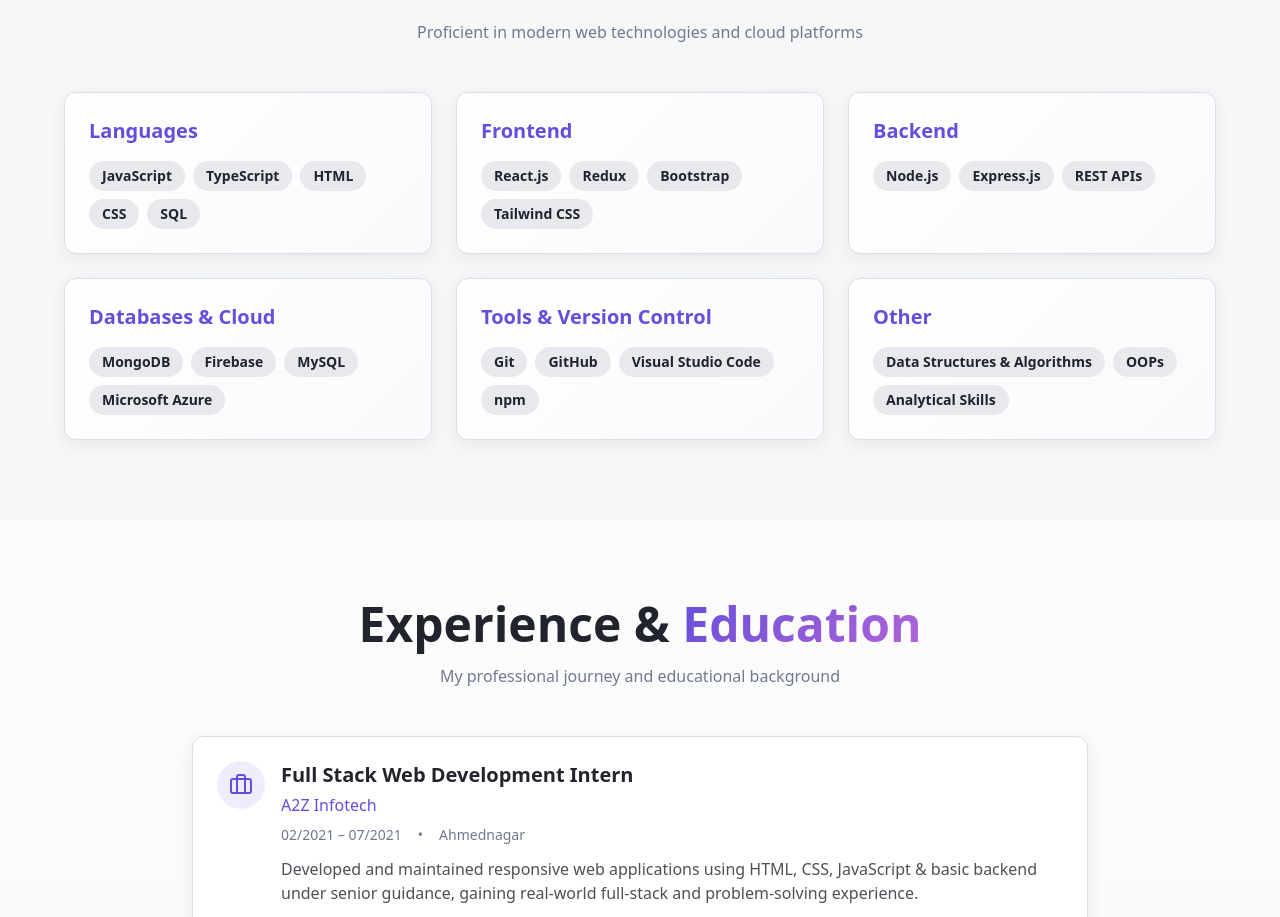
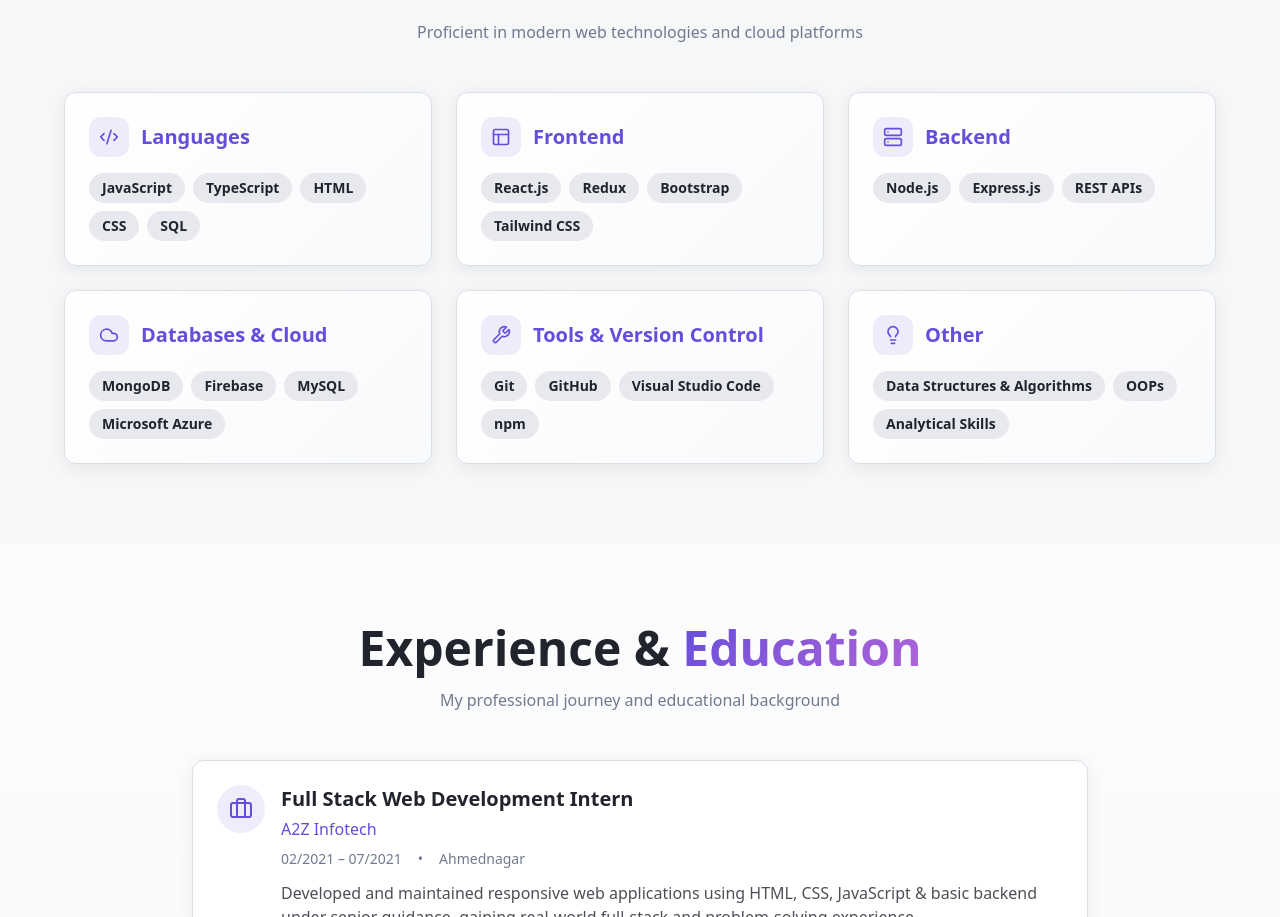
Before and after one commit to Shwetaaa-coder/shweta-portfolio, a React (Vite) app: page / in a window 1280 px wide. Shown: the part 924-1841 px from the top of the page. Built offline with nearby package versions, Linux system fonts and the light colour scheme; the HTML template or start-up script is replaced by a standard one.

Commit message:
Add icons for skills

```diff
--- a/src/components/Skills.tsx
+++ b/src/components/Skills.tsx
@@ -1,29 +1,36 @@
 import { Card } from "@/components/ui/card";
 import { Badge } from "@/components/ui/badge";
+import { Code2, Layout, Server, Cloud, Wrench, Lightbulb } from "lucide-react";
 
 const skillCategories = [
   {
     title: "Languages",
+    icon: Code2,
     skills: ["JavaScript", "TypeScript", "HTML", "CSS", "SQL"]
   },
   {
     title: "Frontend",
+    icon: Layout,
     skills: ["React.js", "Redux", "Bootstrap", "Tailwind CSS"]
   },
   {
     title: "Backend",
+    icon: Server,
     skills: ["Node.js", "Express.js", "REST APIs"]
   },
   {
     title: "Databases & Cloud",
+    icon: Cloud,
     skills: ["MongoDB", "Firebase", "MySQL", "Microsoft Azure"]
   },
   {
     title: "Tools & Version Control",
+    icon: Wrench,
     skills: ["Git", "GitHub", "Visual Studio Code", "npm"]
   },
   {
     title: "Other",
+    icon: Lightbulb,
     skills: ["Data Structures & Algorithms", "OOPs", "Analytical Skills"]
   }
 ];
@@ -40,14 +47,21 @@ const Skills = () => {
         </p>
 
         <div className="grid grid-cols-1 md:grid-cols-2 lg:grid-cols-3 gap-6">
-          {skillCategories.map((category, index) => (
+          {skillCategories.map((category, index) => {
+            const IconComponent = category.icon;
+            return (
               <Card
                 key={index}
                 className="p-6 bg-gradient-card shadow-md hover:shadow-lg transition-all duration-300 hover:-translate-y-1"
               >
-              <h3 className="text-xl font-semibold mb-4 text-primary">
+                <div className="flex items-center gap-3 mb-4">
+                  <div className="w-10 h-10 rounded-lg bg-primary/10 flex items-center justify-center">
+                    <IconComponent className="w-5 h-5 text-primary" />
+                  </div>
+                  <h3 className="text-xl font-semibold text-primary">
                     {category.title}
                   </h3>
+                </div>
                 <div className="flex flex-wrap gap-2">
                   {category.skills.map((skill, skillIndex) => (
                     <Badge
@@ -60,7 +74,8 @@ const Skills = () => {
                   ))}
                 </div>
               </Card>
-          ))}
+            );
+          })}
         </div>
       </div>
     </section>
```
Lines whose indentation alone changed are shown as unchanged.
